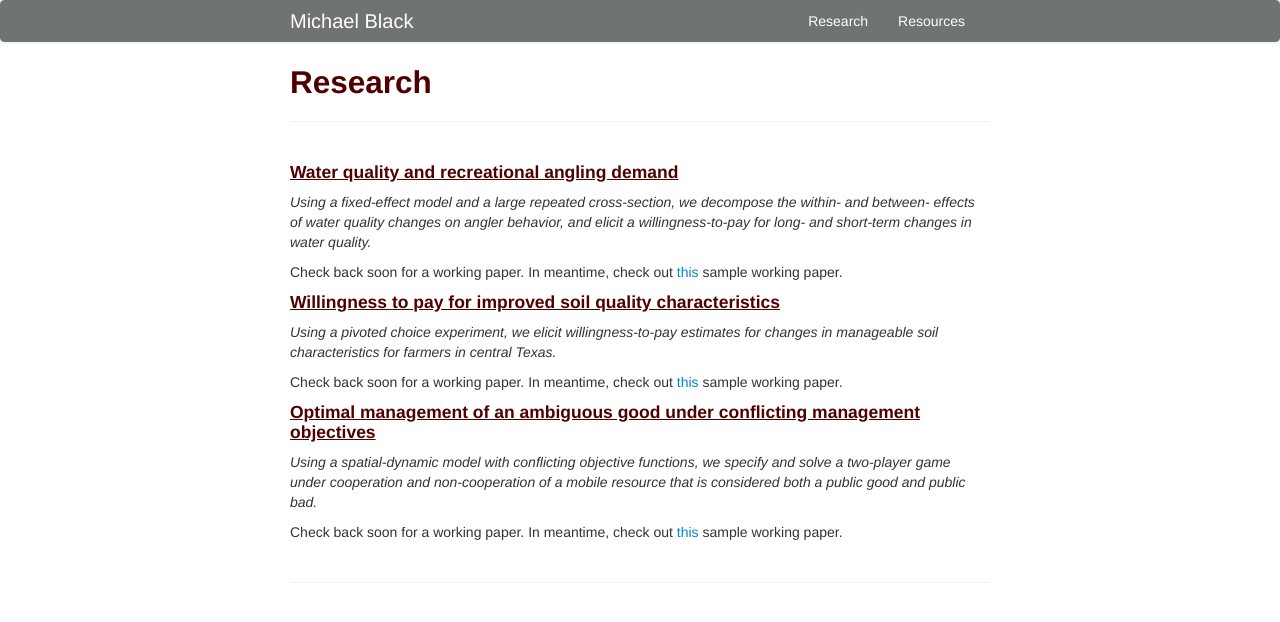
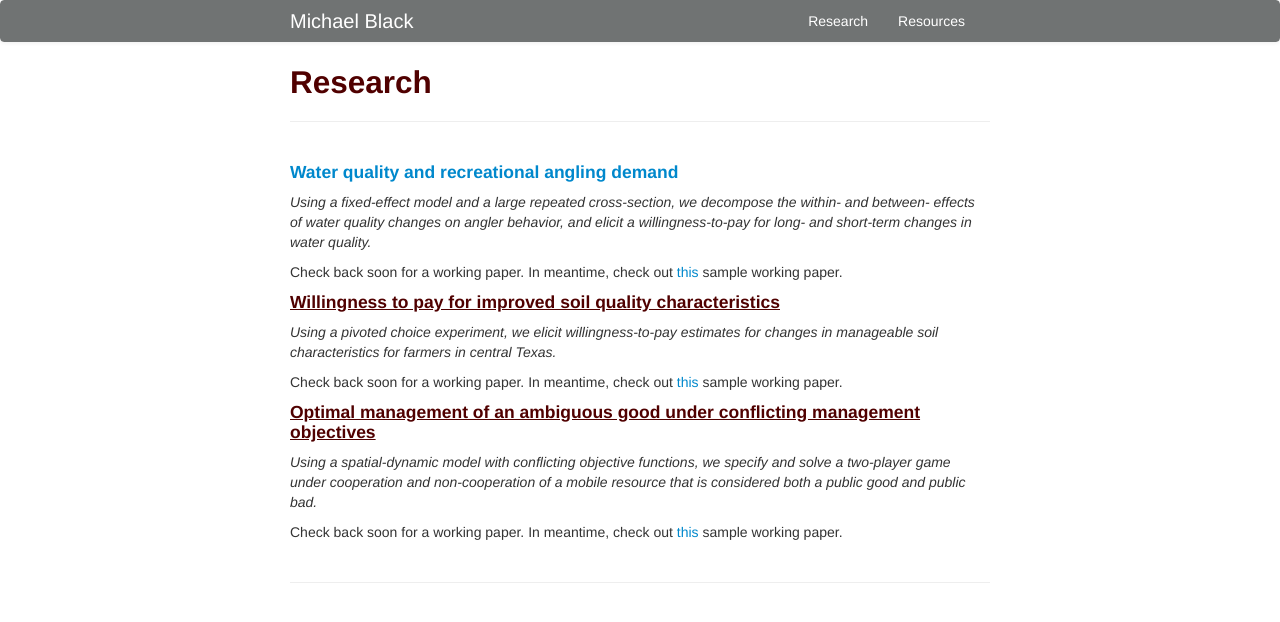
Before and after one commit to michael-black/michael-black.github.io, a Jekyll site: the page built from pages/research.md, in a window 1280 px wide. Shown: the top 622 px of the page. Built offline with Jekyll 4.4.1, drawn with Linux system fonts in a browser that asks for light colours.

```diff
--- a/pages/research.md
+++ b/pages/research.md
@@ -6,7 +6,7 @@ description: Michael's research
 
 
 
-#### <u>Water quality and recreational angling demand</u>
+#### [Water quality and recreational angling demand]({{ BASE_PATH}}/pages/working_papers/sample-working-paper.pdf)
 *Using a fixed-effect model and a large repeated cross-section, we decompose the within- and between- effects of water quality changes on angler behavior, and elicit a willingness-to-pay for long- and short-term changes in water quality.*
 
 Check back soon for a working paper. In meantime, check out [this]({{ BASE_PATH}}/pages/working_papers/sample-working-paper.pdf) sample working paper.
```
